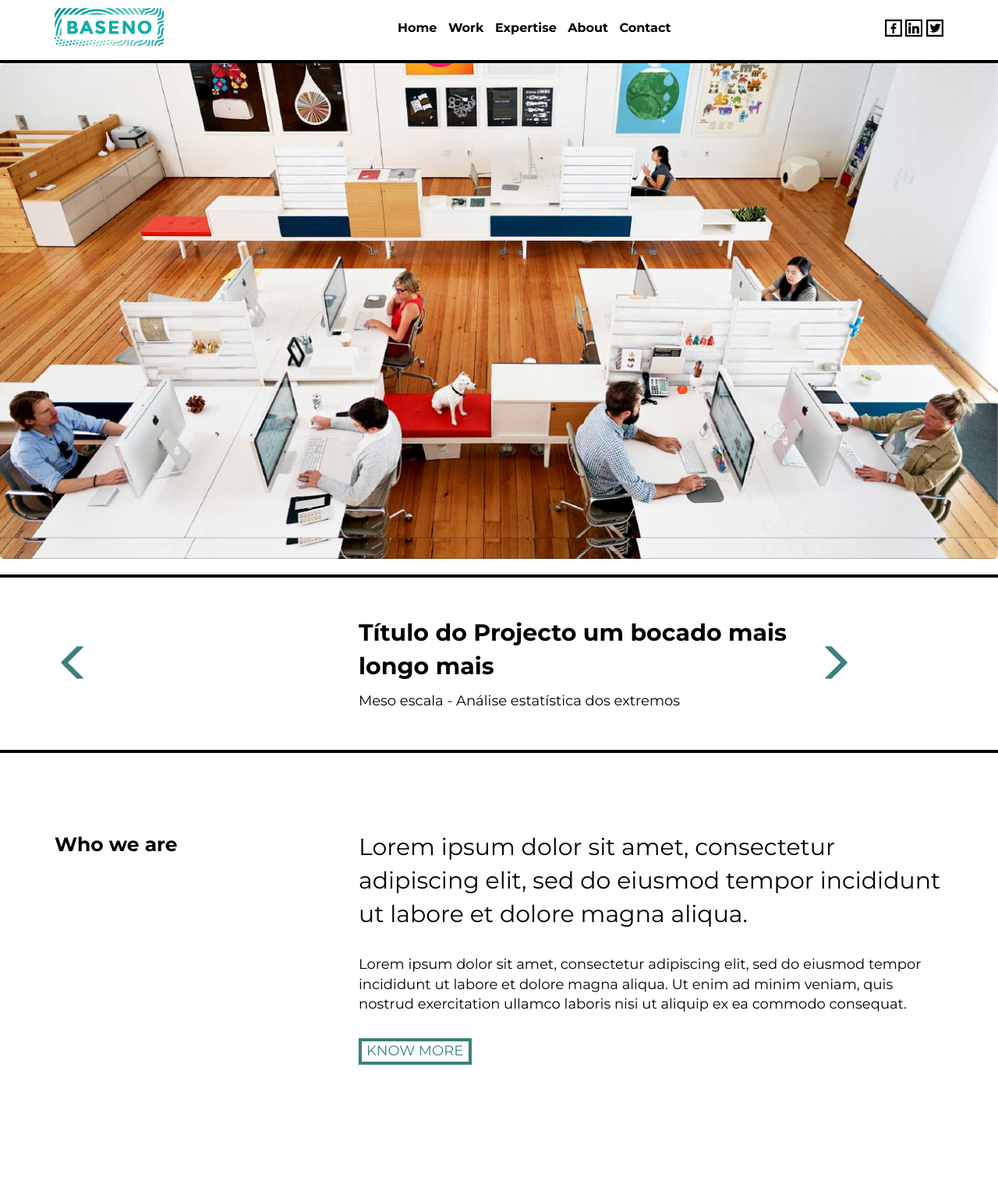
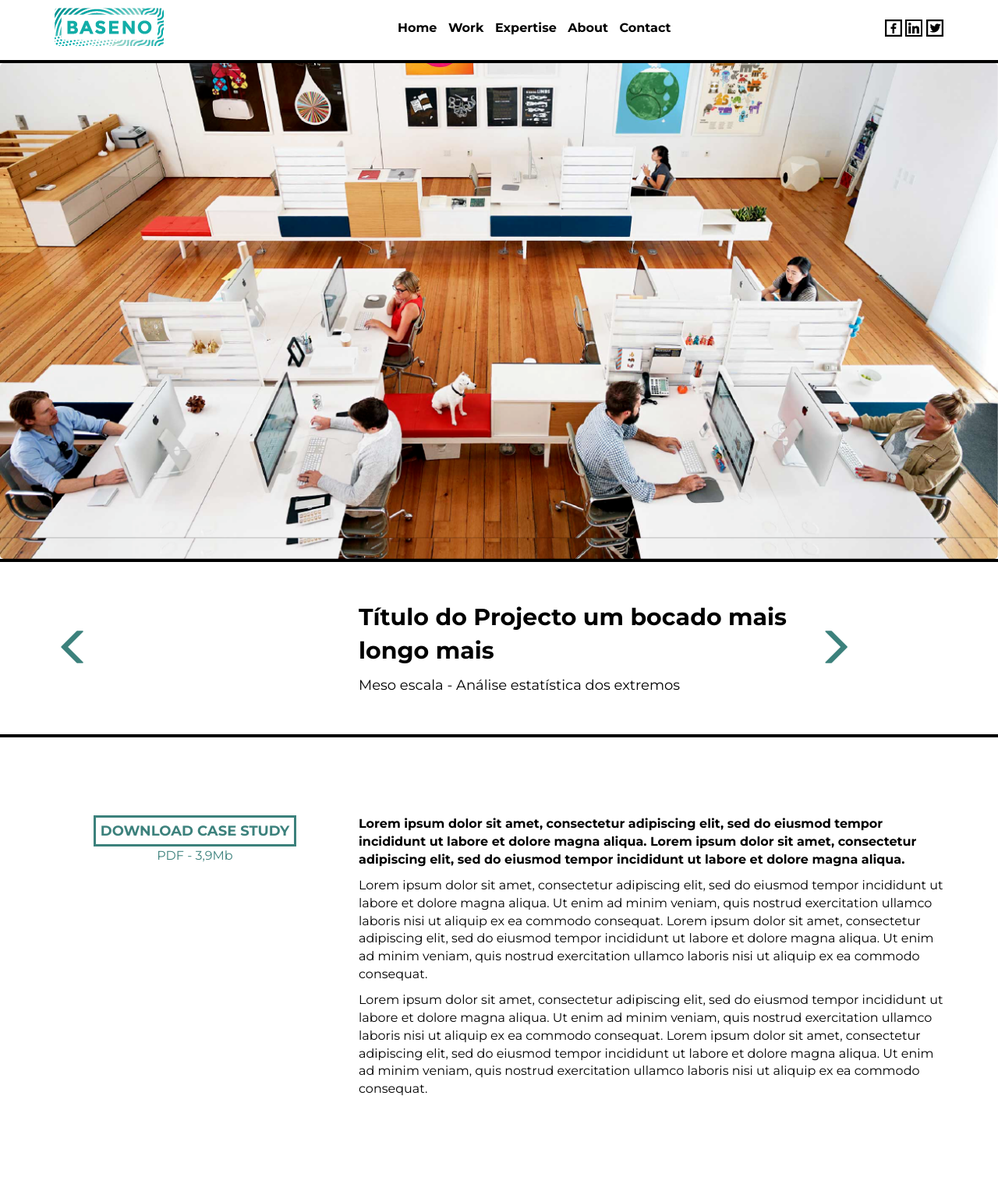
Before and after one commit to lockemind/baseno, a Jekyll site: the page built from projects/1.html, in a window 1280 px wide. Shown: the whole page at 78% size. Built offline with Jekyll 4.4.1, drawn with Linux system fonts in a browser that asks for light colours; nearby versions of some CDN libraries; before the commit the page ends 1466 px from its top, so only the background shows below that.

Commit message:
project section layout finished, button css rewritten

```diff
--- a/_includes/blog.html
+++ b/_includes/blog.html
@@ -6,7 +6,9 @@
                 <div class="baseno-copy-header col-md-4" id="#blog">Blog Name</div>
                 <div class="baseno-copy-text col-md-8">Lorem ipsum dolor sit amet, consectetur adipiscing elit,
                     sed do eiusmod tempor incididunt ut labore et dolore magna aliqua.
-                    <div class="baseno-button-inverted baseno-top-margin-small"><a href="">UP TO DATE</a></div>
+                    <div class="baseno-top-margin-small">
+                        <a class="baseno-button-inverted" href="">UP TO DATE</a>
+                    </div>
                 </div>
 
             </div>
--- a/_includes/what_we_do.html
+++ b/_includes/what_we_do.html
@@ -18,7 +18,7 @@
                     sed do eiusmod tempor incididunt ut labore et dolore magna aliqua.
                     Ut enim ad minim veniam, quis nostrud exercitation ullamco laboris
                     nisi ut aliquip ex ea commodo consequat.</p>
-                <div class="baseno-button-small"><a href="/draftbaseno/expertise#hidro">KNOW MORE</a></div>
+                <a class="baseno-button-small" href="/draftbaseno/expertise#hidro">KNOW MORE</a>
             </div>
             <div class="col-sm-4">
                 <img src="/draftbaseno/images/mesoescala.png">
@@ -27,7 +27,7 @@
                     sed do eiusmod tempor incididunt ut labore et dolore magna aliqua.
                     Ut enim ad minim veniam, quis nostrud exercitation ullamco laboris
                     nisi ut aliquip ex ea commodo consequat.</p>
-                <div class="baseno-button-small"><a href="/draftbaseno/expertise#meso">KNOW MORE</a></div>
+                <a class="baseno-button-small" href="/draftbaseno/expertise#meso">KNOW MORE</a>
             </div>
             <div class="col-sm-4">
                 <img src="/draftbaseno/images/estatistica.png">
@@ -36,7 +36,7 @@
                     sed do eiusmod tempor incididunt ut labore et dolore magna aliqua.
                     Ut enim ad minim veniam, quis nostrud exercitation ullamco laboris
                     nisi ut aliquip ex ea commodo consequat.</p>
-                <div class="baseno-button-small"><a href="/draftbaseno/expertise#extremo">KNOW MORE</a></div>
+                <a class="baseno-button-small"  href="/draftbaseno/expertise#extremo">KNOW MORE</a>
             </div>
         </div>
     </div>
--- a/_includes/who_we_are.html
+++ b/_includes/who_we_are.html
@@ -10,13 +10,15 @@
                     <div class="baseno-copy-negative-text">Lorem ipsum dolor sit amet, consectetur adipiscing elit,
                         sed do eiusmod tempor incididunt ut labore et dolore magna aliqua.
                     </div>
-                    <div class="baseno-copy-negative-text-small baseno-top-margin-small">Lorem ipsum dolor sit amet, consectetur adipiscing
+                    <p class="baseno-copy-negative-text-small baseno-top-margin-small"> Lorem ipsum dolor sit amet, consectetur adipiscing
                         elit,
                         sed do eiusmod tempor incididunt ut labore et dolore magna aliqua.
                         Ut enim ad minim veniam, quis nostrud exercitation ullamco laboris
                         nisi ut aliquip ex ea commodo consequat.
+                    </p>
+                    <div class="baseno-top-margin-small" >
+                        <a class="baseno-button-big" href="/draftbaseno/about">KNOW MORE</a>
                     </div>
-                    <div class="baseno-button-big baseno-top-margin-small"><a href="/draftbaseno/about">KNOW MORE</a></div>
                 </div>
 
             </div>
--- a/_layouts/project.html
+++ b/_layouts/project.html
@@ -37,22 +37,46 @@
           </div>
         </div>
     </div>
+
+
     <div class="baseno-section baseno-bottom-margin">
       <div class="container">
         <div class="baseno-copy-negative baseno-top-pad">
           <div class="row">
-            <div class="baseno-copy-negative-header col-md-4">Who we are</div>
+            <div class="baseno-copy-negative-header col-md-4">
+              <div class="baseno-work-download">
+                <a class="baseno-button-big" href="">DOWNLOAD CASE STUDY</a>
+                <div class="baseno-work-download-info">PDF - 3,9Mb</div>
+              </div>
+            </div>
             <div class="col-md-8">
-              <div class="baseno-copy-negative-text">Lorem ipsum dolor sit amet, consectetur adipiscing elit,
+              <p class="baseno-bold">Lorem ipsum dolor sit amet, consectetur adipiscing elit,
                 sed do eiusmod tempor incididunt ut labore et dolore magna aliqua.
-              </div>
-              <div class="baseno-copy-negative-text-small baseno-top-margin-small">Lorem ipsum dolor sit amet, consectetur adipiscing
+                Lorem ipsum dolor sit amet, consectetur adipiscing elit,
+                sed do eiusmod tempor incididunt ut labore et dolore magna aliqua.
+              </p>
+              <p>Lorem ipsum dolor sit amet, consectetur adipiscing
                 elit,
                 sed do eiusmod tempor incididunt ut labore et dolore magna aliqua.
                 Ut enim ad minim veniam, quis nostrud exercitation ullamco laboris
                 nisi ut aliquip ex ea commodo consequat.
-              </div>
-              <div class="baseno-button-big baseno-top-margin-small"><a href="">KNOW MORE</a></div>
+                Lorem ipsum dolor sit amet, consectetur adipiscing
+                elit,
+                sed do eiusmod tempor incididunt ut labore et dolore magna aliqua.
+                Ut enim ad minim veniam, quis nostrud exercitation ullamco laboris
+                nisi ut aliquip ex ea commodo consequat.
+              </p>
+              <p>Lorem ipsum dolor sit amet, consectetur adipiscing
+                elit,
+                sed do eiusmod tempor incididunt ut labore et dolore magna aliqua.
+                Ut enim ad minim veniam, quis nostrud exercitation ullamco laboris
+                nisi ut aliquip ex ea commodo consequat.
+                Lorem ipsum dolor sit amet, consectetur adipiscing
+                elit,
+                sed do eiusmod tempor incididunt ut labore et dolore magna aliqua.
+                Ut enim ad minim veniam, quis nostrud exercitation ullamco laboris
+                nisi ut aliquip ex ea commodo consequat.
+              </p>
             </div>
 
           </div>
--- a/_scss/layout.scss
+++ b/_scss/layout.scss
@@ -213,6 +213,15 @@ h3 {
       color: $basenoColor1;
     }
   }
+  &-download{
+    text-align: center;
+  }
+  &-download-info{
+    margin:5px;
+    font-size:16px;
+    font-weight: 400;
+    color: $basenoColor1;
+  }
 }
 
 .baseno-project{
@@ -359,52 +368,45 @@ h2 {
   padding: 4px;
   background-color: $basenoColor2;
   border: $basenoColor2 solid 4px;
-  a {
   text-decoration: none;
   color: $basenoColor1;
-  }
   &:hover{
     border: $basenoColor2 solid 4px;
     background-color: transparent;
-    a {
+    text-decoration: none;
     color: $basenoColor2;
-    }
   }
 }
 
 .baseno-button {
-  border: $basenoColor1 solid 4px;
+  border: $basenoColor1 solid 3px;
   color: $basenoColor1;
-  padding-left: 6px;
-  padding-right: 6px;
+  padding: 4px;
   &-small {
     @extend .baseno-button;
     font-size: 12px;
-    width: 105px;
     &:hover{
-      border: $basenoColor1 solid 4px;
+      border: $basenoColor1 solid 3px;
       background-color: $basenoColor1;
-      a {
+      text-decoration: none;
       color: $basenoColor2;
-      }
     }
   }
   &-big {
     @extend .baseno-button;
+    padding: 6px;
     font-size: 18px;
-    width: 145px;
+    white-space: nowrap;
+    border: $basenoColor1 solid 3px;
     &:hover{
-      border: $basenoColor1 solid 4px;
+      border: $basenoColor1 solid 3px;
       background-color: $basenoColor1;
-      a {
+      text-decoration: none;
       color: $basenoColor2;
     }
   }
-  }
-  a {
   text-decoration: none;
   color: $basenoColor1;
-  }
 }
 
 .img1 {
@@ -463,7 +465,9 @@ h2 {
 
 .project-slider {
   width: 100%;
-
+  img {
+    margin:0;
+  }
 
 
 }
```
Also changed, not shown: _includes/our_work.html (+16 -6 lines). Lines whose indentation alone changed are shown as unchanged.
